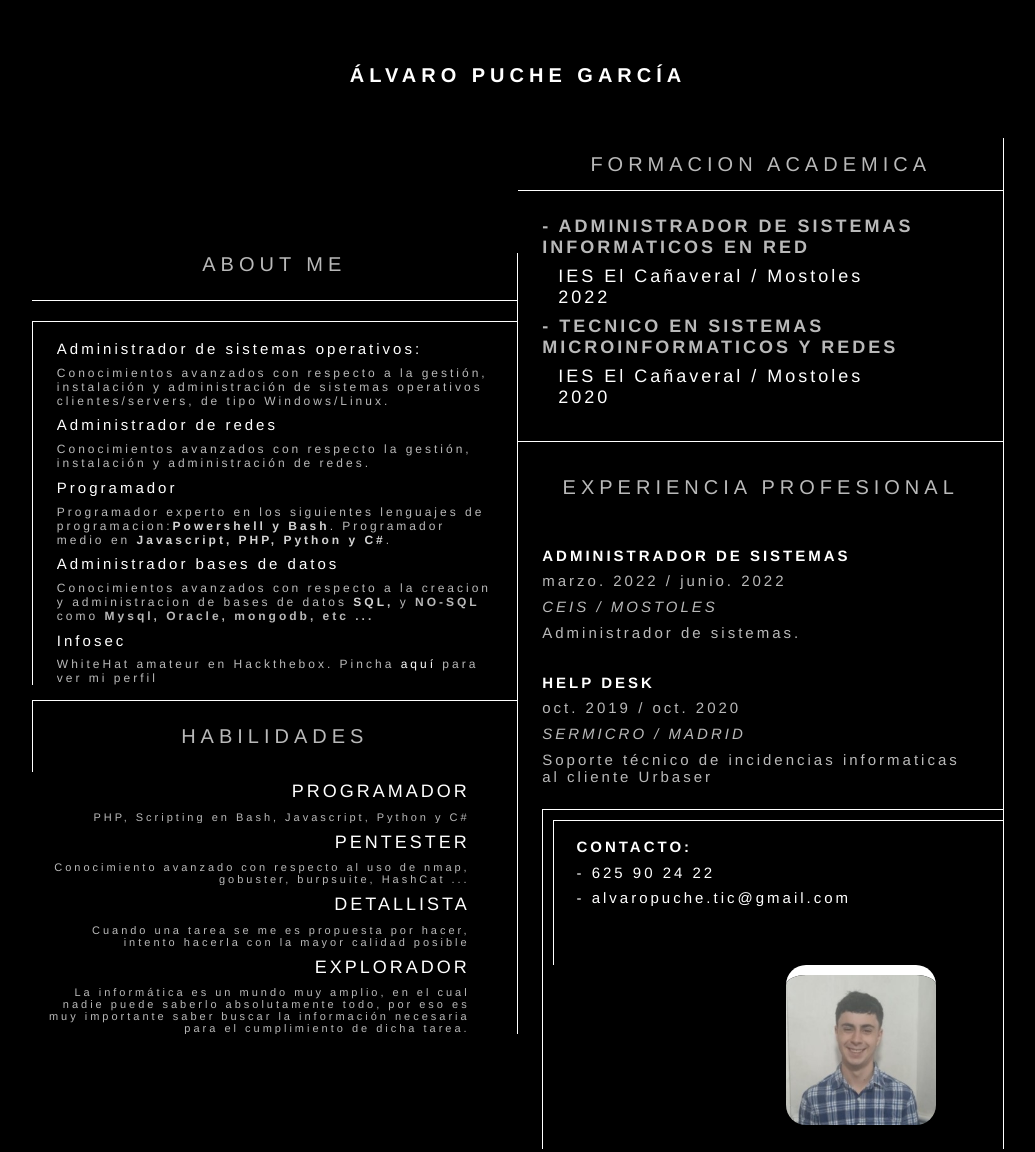
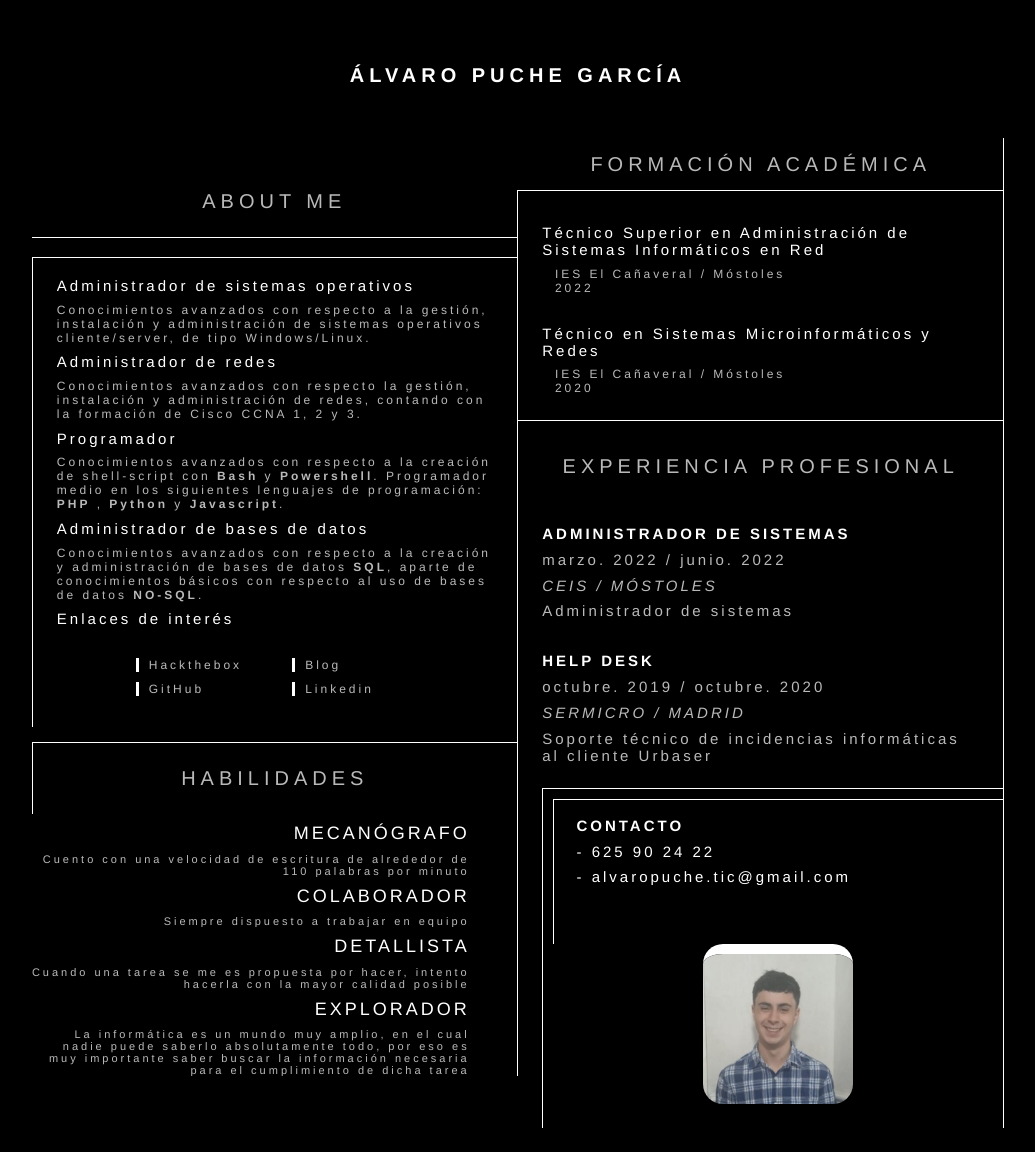
Before and after one commit to C0C05/Curriculum, a plain HTML site: page index.html in a window 1280 px wide. Shown: the whole page, without its empty margins (122-1157 px from the left). Drawn offline with Linux system fonts and the light colour scheme.

Commit message:
cambiando contenido de curriculum

```diff
--- a/general.css
+++ b/general.css
@@ -9,7 +9,7 @@
 
     a {
 
-        color: white;
+        color: #B9B9B9;
         text-decoration: none;
 
 
@@ -190,9 +190,23 @@
         width: 150px;
         height: 150px;
         margin-left: auto;
-        margin-right: 15%;
+        margin-right: auto;
         border-radius: 20px;
         border-top: 10px solid white;
+    }
+
+    table {
+        margin-left: auto;
+        margin-right: auto;
+        border-collapse: separate;
+        border-spacing: 15px;
+    }
+    td {
+        font-size: 18px;
+        color: #B9B9B9;
+        border-left: solid white 3px;
+        padding-left: 14px;
+        padding-right: 100px;
     }
 
 }
@@ -208,7 +222,7 @@
 
     a {
 
-        color: white;
+        color: #B9B9B9;
         text-decoration: none;
 
 
@@ -389,8 +403,21 @@
         width: 150px;
         height: 150px;
         margin-left: auto;
-        margin-right: 15%;
+        margin-right: auto;
         border-radius: 20px;
         border-top: 10px solid white;
     }
+    table {
+        margin-left: auto;
+        margin-right: auto;
+        border-collapse: separate;
+        border-spacing: 10px;
+    }
+    td {
+        font-size: 12px;
+        color: #B9B9B9;
+        border-left: solid white 3px;
+        padding-left: 10px;
+        padding-right: 40px;
+    }
 }
--- a/index.html
+++ b/index.html
@@ -20,47 +20,55 @@
                                 <h1 id="cvizquierdo2">ABOUT ME</h1>
                             </div>
                             <div id="cvizquierdo3">
-                                <p id="title">Administrador de sistemas operativos:</p>
-                                <p id="texto">Conocimientos avanzados con respecto a la gestión, instalación y administración de sistemas operativos clientes/servers, de tipo Windows/Linux.</p>
+                                <p id="title">Administrador de sistemas operativos</p>
+                                <p id="texto">Conocimientos avanzados con respecto a la gestión, instalación y administración de sistemas operativos cliente/server, de tipo Windows/Linux.</p>
                                 <p id="title">Administrador de redes</p>
-                                <p id="texto">Conocimientos avanzados con respecto la gestión, instalación y administración de redes.</p>
+                                <p id="texto">Conocimientos avanzados con respecto la gestión, instalación y administración de redes, contando con la formación de Cisco CCNA 1, 2 y 3.</p>
                                 <p id="title">Programador</p>
-                                <p id="texto">Programador experto en los siguientes lenguajes de programacion:<strong id="programacion">Powershell y Bash</strong>. Programador medio en <strong id="programacion">Javascript, PHP, Python y C#</strong>.</p>
-                                <p id="title">Administrador bases de datos</p>
-                                <p id="texto">Conocimientos avanzados con respecto a la creacion y administracion de bases de datos <strong id="programacion">SQL,</strong> y <strong>NO-SQL</strong> como <strong>Mysql, Oracle, mongodb, etc ...</strong></p>
-                                <p id="title">Infosec</p>
-                                <p id="texto">WhiteHat amateur en  Hackthebox. Pincha <a href="https://app.hackthebox.com/users/741246">aquí</a> para ver mi perfil</p>
+                                <p id="texto">Conocimientos avanzados con respecto a la creación de shell-script con <b>Bash</b> y <b>Powershell</b>. Programador medio en los siguientes lenguajes de programación: <b> PHP </b>, <b>Python</b> y <b>Javascript</b>.</p>
+                                <p id="title">Administrador de bases de datos</p>
+                                <p id="texto">Conocimientos avanzados con respecto a la creación y administración de bases de datos <b>SQL</b>, aparte de conocimientos básicos con respecto al uso de bases de datos <b>NO-SQL</b>.</p>
+                                <p id="title">Enlaces de interés</p><br>
+                                <table>
+                                    <tr>
+                                        <td><a target="_blank" href="https://app.hackthebox.com/users/741246">Hackthebox</a></td>
+                                        <td><a target="_blank" href="https://c0c05.github.io/">Blog</a></td>
+                                    </tr>
+                                    <tr>
+                                        <td><a target="_blank" href="https://github.com/C0C05">GitHub</a></td>
+                                        <td><a target="_blank" href="https://www.linkedin.com/in/alvaro-puche-garcia-764886185/">Linkedin</a></td>
+                                    </tr>
+                                </table>
+                                <br>
                             </div>
                             <div id="cvizquierdo4">
                                 <h1 id="cvizquierdo2"> HABILIDADES</h1>
                             </div>
                             <div id="cvizquierdo5">
                                 <dl id="lista1">
-                                    <dd>PROGRAMADOR
-                                        <dt id="habilidades"> &nbsp PHP, Scripting en Bash, Javascript, Python y C#
-                                    <dd>PENTESTER
-                                        <dt id="habilidades"> &nbsp Conocimiento avanzado con respecto al uso de nmap, gobuster, burpsuite, HashCat ...
+                                    <dd>MECANÓGRAFO
+                                        <dt id="habilidades">Cuento con una velocidad de escritura de alrededor de 110 palabras por minuto</dt>
+                                    <dd>COLABORADOR
+                                        <dt id="habilidades">Siempre dispuesto a trabajar en equipo</dt>
                                     <dd>DETALLISTA
-                                        <dt id="habilidades"> &nbsp Cuando una tarea se me es propuesta por hacer, intento hacerla con la mayor calidad posible</dt>
+                                        <dt id="habilidades">Cuando una tarea se me es propuesta por hacer, intento hacerla con la mayor calidad posible</dt>
                                     <dd>EXPLORADOR
-                                        <dt id="habilidades"> &nbsp La informática es un mundo muy amplio, en el cual nadie puede saberlo absolutamente todo, por eso es muy importante saber buscar la información necesaria para el cumplimiento de dicha tarea. </dt>
+                                        <dt id="habilidades">La informática es un mundo muy amplio, en el cual nadie puede saberlo absolutamente todo, por eso es muy importante saber buscar la información necesaria para el cumplimiento de dicha tarea</dt>
                                 </dl>
                             </div>
 
                         </div>
                         <div id="cvderecho">
                             <div id="cvderecho1">
-                                <h1 id="cvderecho2"> FORMACION ACADEMICA</h1>
+                                <h1 id="cvderecho2"> FORMACIÓN ACADÉMICA</h1>
                             </div>
                             <div id="cvderecho3">
-                                <dl id="lista11">
-                                    <dt> <strong> - ADMINISTRADOR DE SISTEMAS INFORMATICOS EN RED </strong></dt>
-                                        <dd> &nbsp IES El Cañaveral / Mostoles <br/> &nbsp 2022</dd>
-                                </dl>
-                                <dl id="lista11">
-                                    <dt> <strong> - TECNICO EN SISTEMAS MICROINFORMATICOS Y REDES </strong></dt>
-                                        <dd> &nbsp IES El Cañaveral / Mostoles <br/> &nbsp 2020</dd>
-                                </dl>
+                                <p id="title">Técnico Superior en Administración de Sistemas Informáticos en Red</p>
+                                <p id="texto">&nbsp IES El Cañaveral / Móstoles <br/> &nbsp 2022</p><br>
+
+                                <p id="title">Técnico en Sistemas Microinformáticos y Redes</p>
+                                <p id="texto">&nbsp IES El Cañaveral / Móstoles <br/> &nbsp 2020</p>
+
                             </div>
                             <div id="cvderecho4">
                                 <H1 ID="cvderecho2">EXPERIENCIA PROFESIONAL</H1>
@@ -68,18 +76,18 @@
                             <div id="cvderecho5">
                                     <P ID="cvderecho6"><strong>ADMINISTRADOR DE SISTEMAS</strong></p>
                                    <p id="cvderecho7">marzo. 2022 / junio. 2022</p>
-                                    <p id=cvderecho8> <em>CEIS / MOSTOLES </em></p>
-                                    <P id="cvderecho7"> Administrador de sistemas.</P>
+                                    <p id=cvderecho8> <em>CEIS / MÓSTOLES </em></p>
+                                    <P id="cvderecho7"> Administrador de sistemas</P>
                             </div>
                             <div id="cvderecho5">
                                     <P ID="cvderecho6"><strong>HELP DESK</strong></p>
-                                   <p id="cvderecho7">oct. 2019 / oct. 2020</p>
+                                   <p id="cvderecho7">octubre. 2019 / octubre. 2020</p>
                                     <p id=cvderecho8> <em>SERMICRO / MADRID </em></p>
-                                    <P id="cvderecho7"> Soporte técnico de incidencias informaticas al cliente Urbaser </P>
+                                    <P id="cvderecho7"> Soporte técnico de incidencias informáticas al cliente Urbaser </P>
                             </div>
                             <div id="contacto">
                                 <div id="contacto1">
-                                    <P ID="cvderecho6"><strong>CONTACTO:</strong></p>
+                                    <P ID="cvderecho6"><strong>CONTACTO</strong></p>
                                     <p ID="cvderecho6">- 625 90 24 22</p>
                                     <p ID="cvderecho6">- alvaropuche.tic@gmail.com</p>
                                     <br><br>
```
